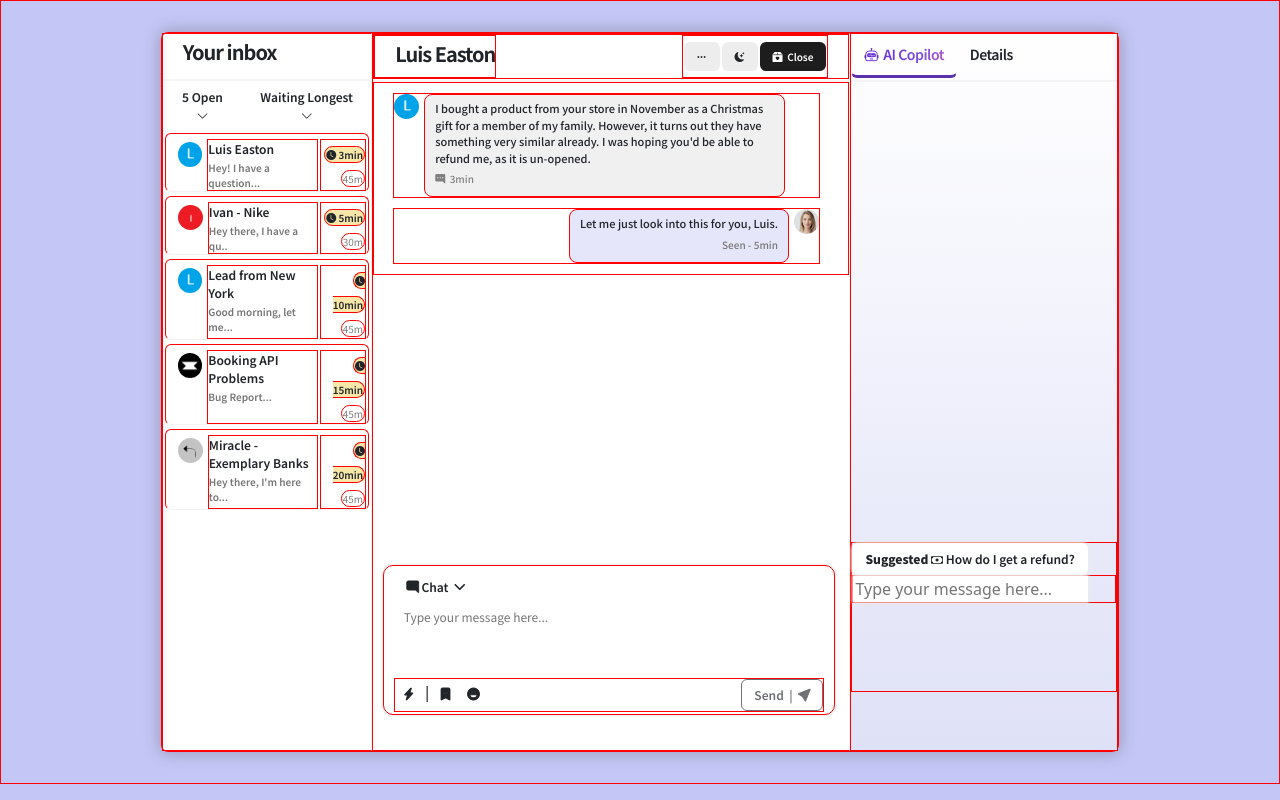
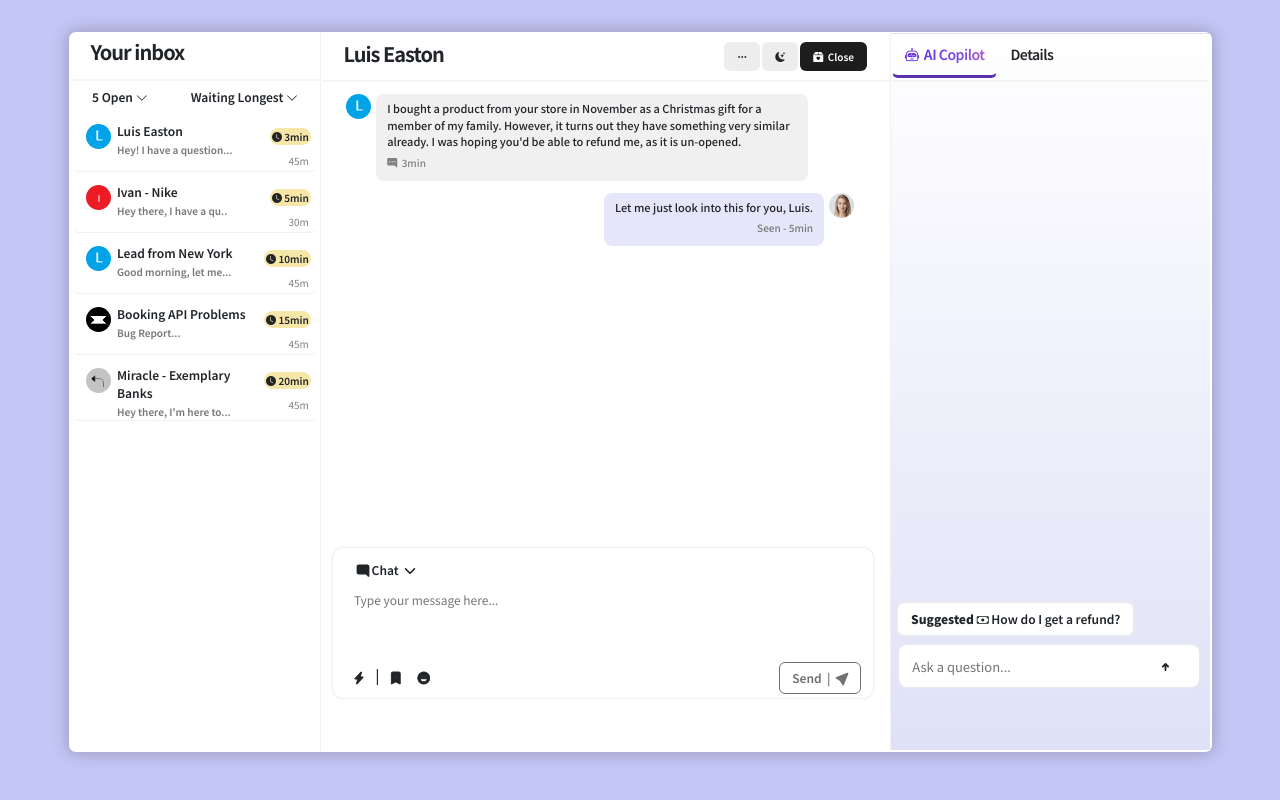
Before and after one commit to phani-x507/Inituitive-Chatbot-Frontend-Design-using-ReactJs, a React (Create React App) app: page / in a window 1280 px wide. Built offline with nearby package versions, Linux system fonts and the light colour scheme.

Commit message:
Body Alignment completed

```diff
--- a/src/App.js
+++ b/src/App.js
@@ -196,7 +196,8 @@ return Object.entries(chatData).map(([key, chat]) => (
              <div className ="ai_copilot_chat_input borders">
               <button className='btn ai_chat_suggestions' ><b>Suggested</b> <i class="bi bi-cash"></i> How do I get a refund?  </button>
               <div className='ai_copilot_chat_input_div borders'>
-              <input type="text" className='ai_copilot_chat_input_text' placeholder='Type your message here...'></input>
+              <input type="text" className='ai_copilot_chat_input_text' placeholder="Ask a question..."></input>
+              <button className="btn ai_copilot_chat_input_send"  style={{'box-shadow':'none'}}><i class="bi bi-arrow-up-short"></i></button>
               </div>
              </div>
           </div>
--- a/src/index.css
+++ b/src/index.css
@@ -10,7 +10,7 @@ body {
 }
 
 .borders {
-  border: 1px solid red !important;
+  border: 1px solid transparent !important;
 }
 
 button {
@@ -37,6 +37,8 @@ button {
 
 .body_div {
   height: 90vh;
+  min-width:1143px ;
+  max-width: 633px;
   width: 75%;
   background-color: white;
   border-radius: 7px;
@@ -283,6 +285,11 @@ button {
   height: auto;
   display: flex;
   justify-content: space-between;
+
+}
+.ai_copilot_chat_input_div:hover{
+  border: 1px solid blue  !important  ;
+  box-shadow: 0px 0px 10px 1px rgb(188, 104, 104) !important;
 }
 
 
@@ -346,23 +353,44 @@ button {
 }
 
 .ai_copilot_chat_input{
-  height: 150px;
+  height: 90px;
   position: relative;
-  top :460px;
+  top :520px;
+
 }
+
 .ai_copilot_chat_input button{
   background-color: white;
   box-shadow: 0px 0px 3px 1px rgb(235, 235, 235);
   font-size: 12px;
+  margin-left: 5px;
 
+}
+
+
+.ai_copilot_chat_input_div{
+  background-color: white;
+  margin-top: 10px;
+  width: 95%;
+  margin-left: 2%;
+  margin-right: 2%;
+  border-radius: 8px;
+  padding-left: 10px;
+  box-shadow: 0px 0px 3px 1px rgb(235, 235, 235);
 }
 
 
 .ai_copilot_chat_input_text{
   border: 0px solid transparent;
   outline: none;
-
-  box-shadow: 0px 0px 3px 1px rgb(235, 235, 235);
+    height: 40px;
+    font-family: "Noto Sans JP", sans-serif;
+  font-size: 13px;
+  width: 80%;
+}
+.ai_copilot_chat_input_send i{
+  font-size: 14px;
+  -webkit-text-stroke: 1px !important;
 }
 
 
```
